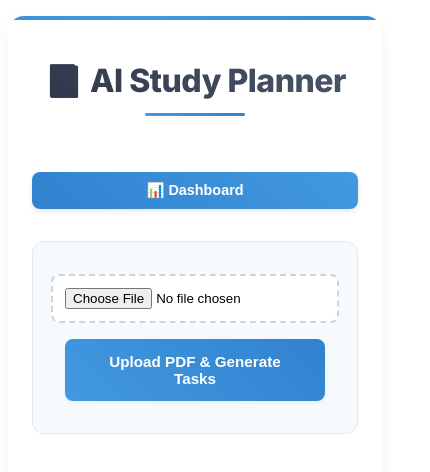
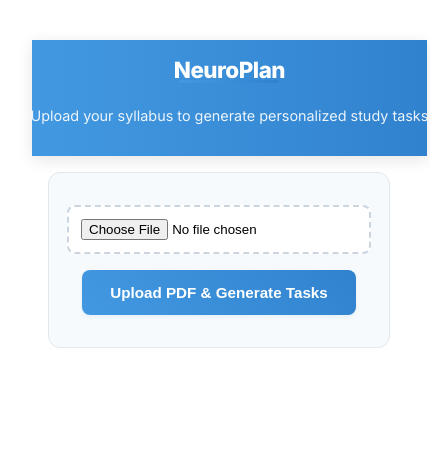
Before and after one commit to Karma121221/Taskify-It, a React (Create React App) app in the folder client/: page / in a window 390 px wide. Shown: the top 472 px of the page, 430 px wide, since content can reach past the window. Built offline with nearby package versions, Linux system fonts and the light colour scheme.

Commit message:
Added Navbar

```diff
--- a/client/src/App.css
+++ b/client/src/App.css
@@ -1,30 +1,166 @@
+/* Modify the App container to be full-width */
 .App {
-  max-width: 1000px;
-  margin: 3rem auto;
-  padding: 2.5rem;
+  width: 100%;
+  margin: 0;
+  padding: 0;
   font-family: 'Inter', -apple-system, BlinkMacSystemFont, 'Segoe UI', Roboto, sans-serif;
   background: #ffffff;
-  border-radius: 16px;
-  box-shadow: 0 10px 25px rgba(0, 0, 0, 0.05);
   position: relative;
   overflow: hidden;
+  box-shadow: none;
+  border-radius: 0;
 }
 
-.App::before {
+/* Add navbar styles */
+/* Updated navbar styles */
+.navbar {
+  display: flex;
+  justify-content: space-between;
+  align-items: center;
+  padding: 1rem 2rem;
+  background: linear-gradient(90deg, #4299e1, #3182ce);
+  color: white;
+  width: 97%;
+  box-shadow: 0 4px 15px rgba(0, 0, 0, 0.1);
+  position: sticky;
+  top: 0;
+  z-index: 100;
+}
+
+.nav-left {
+  display: flex;
+  align-items: center;
+  flex-wrap: wrap;
+  gap: 1rem;
+}
+
+.nav-left h1 {
+  margin: 0;
+  padding: 0;
+  font-size: 1.6rem;
+  color: white;
+  background: none;
+  -webkit-text-fill-color: white;
+  letter-spacing: -0.5px;
+  text-align: left;
+  display: flex;
+  align-items: center;
+  gap: 0.5rem;
+  white-space: nowrap;
+}
+
+.nav-tagline {
+  margin-left: 1.5rem;
+  font-size: 0.9rem;
+  opacity: 0.9;
+  font-weight: 400;
+  display: flex;
+  align-items: center;
+  white-space: nowrap;
+}
+
+.nav-tagline::before {
+  content: '|';
+  margin-right: 1.5rem;
+  opacity: 0.5;
+}
+
+.nav-right {
+  display: flex;
+  gap: 1rem;
+  flex-wrap: wrap;
+  align-items: center;
+}
+
+.nav-button {
+  padding: 0.6rem 1.25rem;
+  background: rgba(255, 255, 255, 0.15);
+  border: 1px solid rgba(255, 255, 255, 0.2);
+  border-radius: 8px;
+  font-size: 0.9rem;
+  font-weight: 500;
+  transition: all 0.2s ease;
+  display: flex;
+  align-items: center;
+  gap: 0.5rem;
+  cursor: pointer;
+  white-space: nowrap;
+  box-shadow: 0 2px 4px rgba(0, 0, 0, 0.1);
+}
+
+.nav-button:hover {
+  background: rgba(255, 255, 255, 0.25);
+  transform: translateY(-2px);
+  box-shadow: 0 4px 8px rgba(0, 0, 0, 0.15);
+}
+
+/* Updated media queries for better responsiveness */
+@media (max-width: 768px) {
+  .navbar {
+    padding: 1rem;
+    flex-direction: column;
+    gap: 1rem;
+  }
+
+  .nav-left {
+    flex-direction: column;
+    align-items: center;
+    text-align: center;
+  }
+
+  .nav-left h1 {
+    font-size: 1.4rem;
+  }
+
+  .nav-tagline {
+    margin-left: 0;
+    margin-top: 0.5rem;
+  }
+
+  .nav-tagline::before {
+    display: none;
+  }
+
+  .nav-right {
+    width: 100%;
+    justify-content: center;
+  }
+
+  .content {
+    padding: 0 1rem;
+    margin: 1rem auto;
+  }
+}
+
+/* Updated styles for better content alignment */
+.module-list {
+  margin-top: 2rem;
+  padding: 0 1rem;
+  max-width: 1200px;
+  margin-left: auto;
+  margin-right: auto;
+}
+
+.module-list h2 {
+  text-align: center;
+  margin-bottom: 2rem;
+  color: #1a202c;
+  font-size: 1.8rem;
+  font-weight: 700;
+  position: relative;
+  padding-bottom: 0.75rem;
+}
+
+.module-list h2::after {
   content: '';
   position: absolute;
-  top: 0;
-  left: 0;
-  right: 0;
-  height: 4px;
-  background: linear-gradient(90deg, #4299e1, #3182ce, #4299e1);
-  animation: gradientShift 3s linear infinite;
-  background-size: 200% 100%;
-}
-
-@keyframes gradientShift {
-  0% { background-position: 0% 50%; }
-  100% { background-position: 200% 50%; }
+  bottom: 0;
+  left: 50%;
+  transform: translateX(-50%);
+  width: 100px;
+  height: 3px;
+  background: linear-gradient(90deg, #4299e1, #3182ce);
+  border-radius: 3px;
 }
 
 h1 {
--- a/client/src/App.js
+++ b/client/src/App.js
@@ -180,19 +180,31 @@ function App() {
 
   return (
     <div className="App">
-      <div className="header-container">
-        <h1>📘 AI Study Planner</h1>
+      {/* Navigation Bar */}
+      <nav className="navbar">
+        <div className="nav-left">
+          <h1>NeuroPlan</h1>
+          <div className="nav-tagline">Upload your syllabus to generate personalized study tasks</div>
+        </div>
+        <div className="nav-right">
+          {modules.length > 0 && (
+            <>
+              <button onClick={exportToPDF} className="nav-button">
+                <span>📄</span> Export PDF
+              </button>
               <button
                 onClick={toggleDashboard}
-          className="dashboard-button"
+                className="nav-button"
               >
-          {showDashboard ? '📚 Back to Tasks' : '📊 Dashboard'}
+                {showDashboard ? <><span>📚</span> View Tasks</> : <><span>📊</span> Dashboard</>}
               </button>
+            </>
+          )}
         </div>
+      </nav>
 
-      {!showDashboard ? (
-        // Main content
-        <>
+      <div className="content">
+        {/* Upload Section */}
         <div className="upload-section">
           <input type="file" accept=".pdf" onChange={handleFileChange} />
           <button onClick={handleUpload} disabled={loading}>
@@ -202,16 +214,13 @@ function App() {
 
         {error && <p className="error">{error}</p>}
 
+        {!showDashboard ? (
+          // Main content
+          <>
             {modules.length > 0 && (
               <>
-              <div className="export-container">
-                <button onClick={exportToPDF} className="export-button">
-                  📤 Export as PDF
-                </button>
-              </div>
-
                 <div ref={contentRef} className="module-list">
-                <h2>🔖 Topics To Cover: </h2>
+                  <h2>🔖 Topics To Cover</h2>
                   {modules.map((module, index) => (
                     <div key={index} className="module">
                       <h3>{index + 1}. {module.topic}</h3>
@@ -257,7 +266,12 @@ function App() {
         ) : (
           // Dashboard view
           <div className="dashboard">
+            <div className="header-container">
               <h2>📊 Study Progress Dashboard</h2>
+              <button className="dashboard-button" onClick={toggleDashboard}>
+                <span>📚</span> View Tasks
+              </button>
+            </div>
 
             <div className="progress-container">
               <h3>Overall Progress</h3>
@@ -323,6 +337,7 @@ function App() {
           </div>
         )}
       </div>
+    </div>
   );
 }
 
```
Lines whose indentation alone changed are shown as unchanged.
